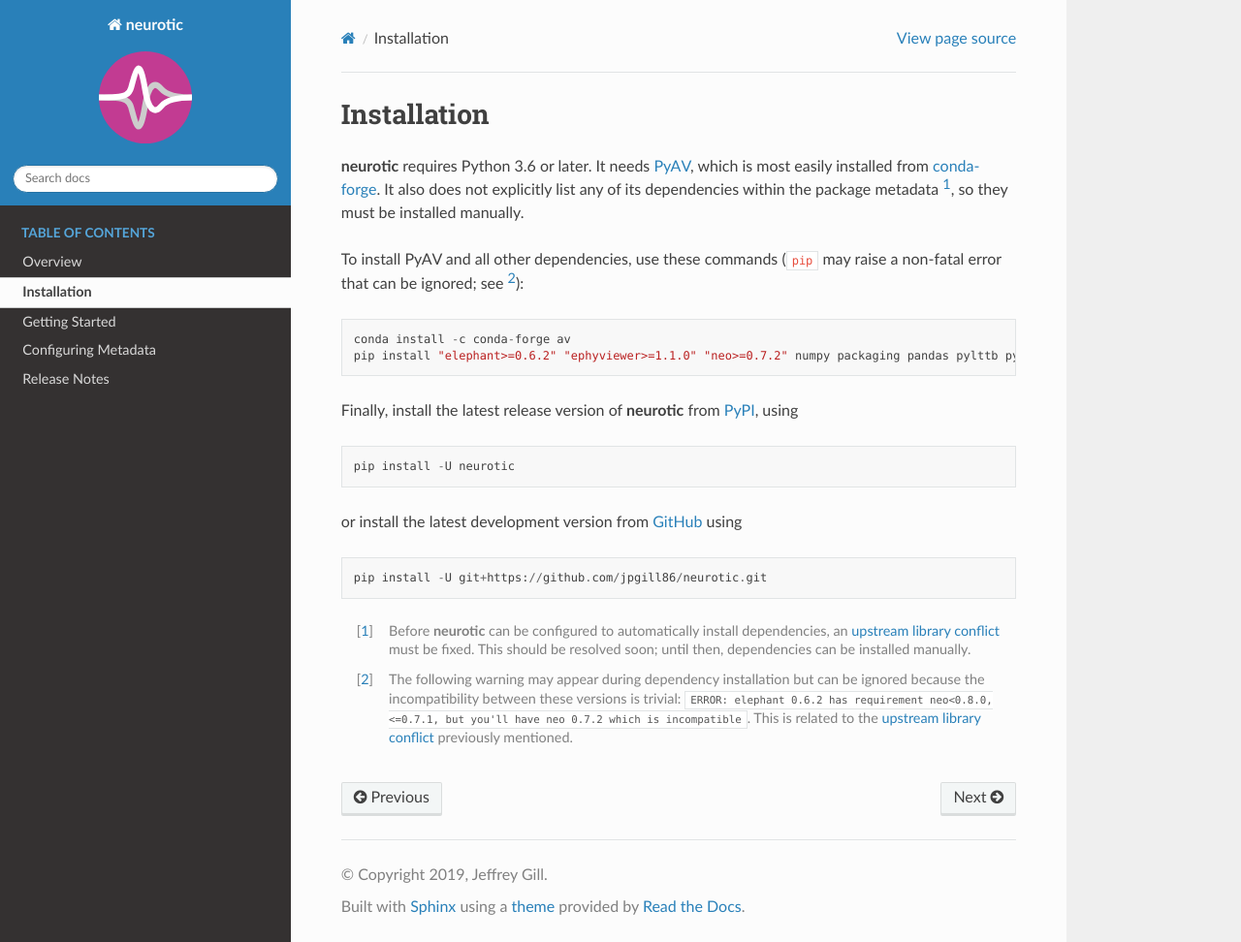
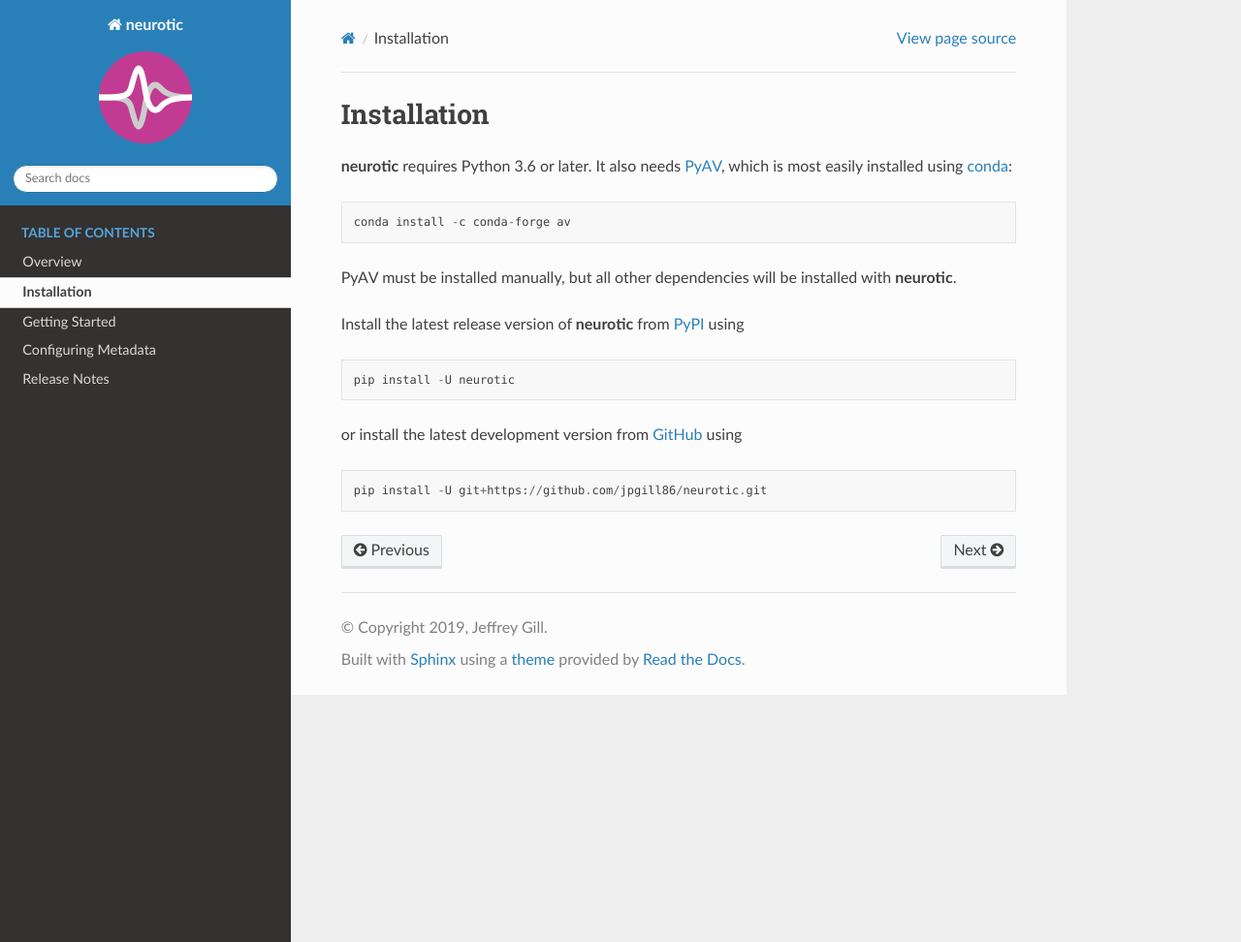
Before and after one commit to jpgill86/neurotic, a Sphinx documentation site: the page built from docs/install.rst, in a window 1280 px wide and 972 px high. Shown: the whole window at 97% size. Built offline with Sphinx 7.4.7 and the Read the Docs theme 2.0.0, drawn with Linux system fonts in a browser that asks for light colours; the version number could not be read and is left out.

Commit message:
Update requirements to use elephant 0.6.3
Because this resolves the version conflict between Neo and elephant, we can finally include formal requirements in ``setup.py`` using ``install_requires``. This means the package will now install its own dependencies (except for PyAV). This allows the installation instructions to be simplified, as well as the Travis CI configuration.

```diff
--- a/docs/install.rst
+++ b/docs/install.rst
@@ -3,19 +3,15 @@
 Installation
 ============
 
-**neurotic** requires Python 3.6 or later. It needs PyAV_, which is most easily
-installed from conda-forge_. It also does not explicitly list any of its
-dependencies within the package metadata [1]_, so they must be installed
-manually.
-
-To install PyAV and all other dependencies, use these commands (``pip`` may
-raise a non-fatal error that can be ignored; see [2]_)::
+**neurotic** requires Python 3.6 or later. It also needs PyAV_, which is most
+easily installed using conda_::
 
     conda install -c conda-forge av
-    pip install "elephant>=0.6.2" "ephyviewer>=1.1.0" "neo>=0.7.2" numpy packaging pandas pylttb pyqt5 pyyaml quantities tqdm
 
-Finally, install the latest release version of **neurotic** from PyPI_, using
-::
+PyAV must be installed manually, but all other dependencies will be installed
+with **neurotic**.
+
+Install the latest release version of **neurotic** from PyPI_ using ::
 
     pip install -U neurotic
 
@@ -24,19 +20,7 @@
     pip install -U git+https://github.com/jpgill86/neurotic.git
 
 
-.. [1] Before **neurotic** can be configured to automatically install
-       dependencies, an `upstream library conflict`_ must be fixed. This should
-       be resolved soon; until then, dependencies can be installed manually.
-
-.. [2] The following warning may appear during dependency installation but can
-       be ignored because the incompatibility between these versions is
-       trivial: ``ERROR: elephant 0.6.2 has requirement neo<0.8.0,<=0.7.1, but
-       you'll have neo 0.7.2 which is incompatible``. This is related to the
-       `upstream library conflict`_ previously mentioned.
-
-
-.. _conda-forge:    https://anaconda.org/conda-forge/av
+.. _conda:          https://docs.conda.io/projects/conda/en/latest/user-guide/install/
 .. _GitHub:         https://github.com/jpgill86/neurotic
 .. _PyAV:           https://docs.mikeboers.com/pyav/develop/installation.html
 .. _PyPI:           https://pypi.org/project/neurotic
-.. _upstream library conflict: https://github.com/NeuralEnsemble/elephant/issues/236
--- a/requirements.txt
+++ b/requirements.txt
@@ -1,5 +1,5 @@
 # av  # required but typically not installable via pip, try `conda install -c conda-forge av`
-elephant>=0.6.2
+elephant>=0.6.3
 ephyviewer>=1.1.0
 neo>=0.7.2
 numpy
```
Also changed, not shown: README.rst (+7 -25 lines), environment.yml (deleted, +0 -19 lines), setup.py (+1 -13 lines), .travis.yml.
